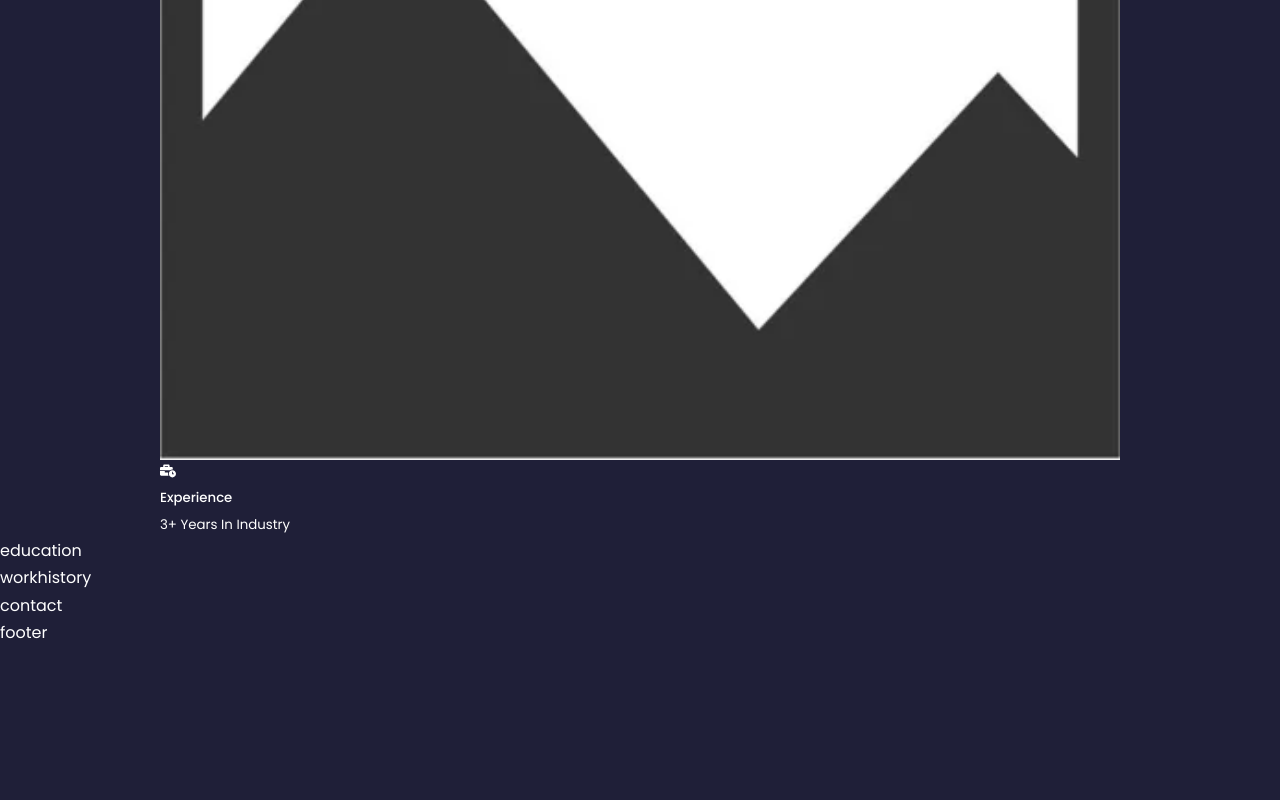
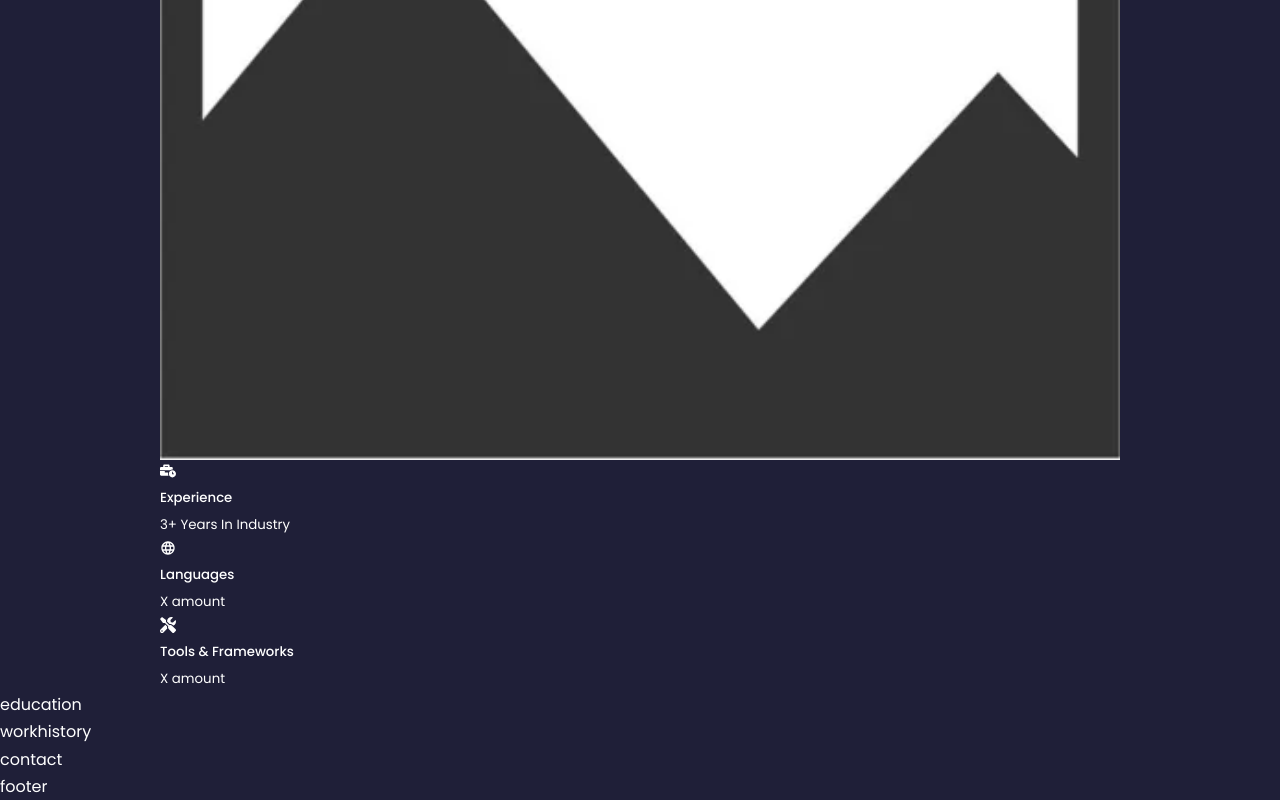
Before and after one commit to ParkerBalbach/online_resume, a React (Create React App) app: page / in a window 1280 px wide. Shown: the part 1454-2254 px from the top of the page. Before the commit the page ends 2100 px from the top, so only its background shows below. Built offline with nearby package versions, Linux system fonts and the light colour scheme.

Commit message:
Decided to use 3 cards and added specific icons

```diff
--- a/src/components/about/about.jsx
+++ b/src/components/about/about.jsx
@@ -2,6 +2,8 @@ import React from 'react'
 import './about.css'
 import MYPIC from '../../images/placeholder_image.png'
 import {FaBusinessTime} from 'react-icons/fa'
+import {MdLanguage} from 'react-icons/md'
+import { FaTools } from 'react-icons/fa'
 
 const about = () => {
   return (
@@ -21,6 +23,16 @@ const about = () => {
               <h5>Experience</h5>
               <small>3+ Years In Industry</small>
             </article>
+            <article className='about__card'>
+              <MdLanguage className='about__icon'/>
+              <h5>Languages</h5>
+              <small>X amount</small>
+            </article>
+            <article className='about__card'>
+              <FaTools className='about__icon'/>
+              <h5>Tools & Frameworks</h5>
+              <small>X amount</small>
+            </article>
           </div>
         </div>
       </div>
```
